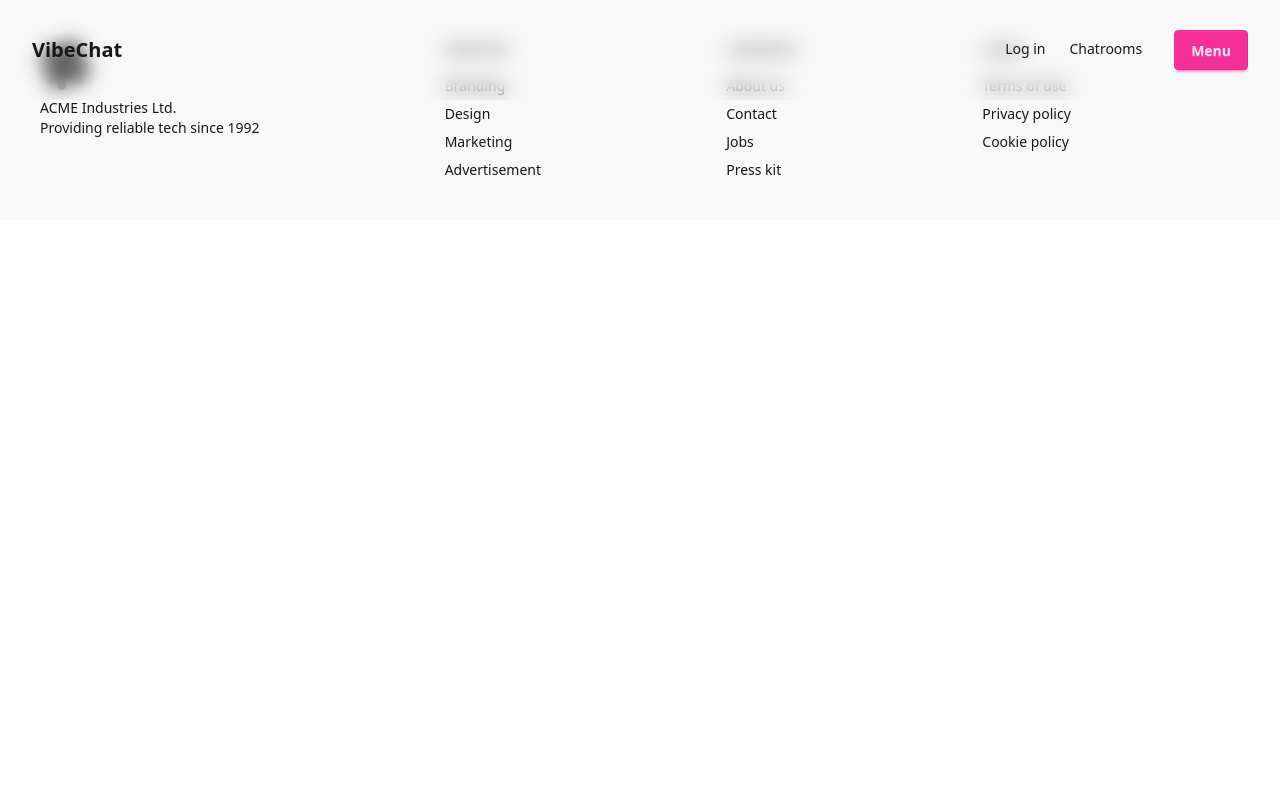
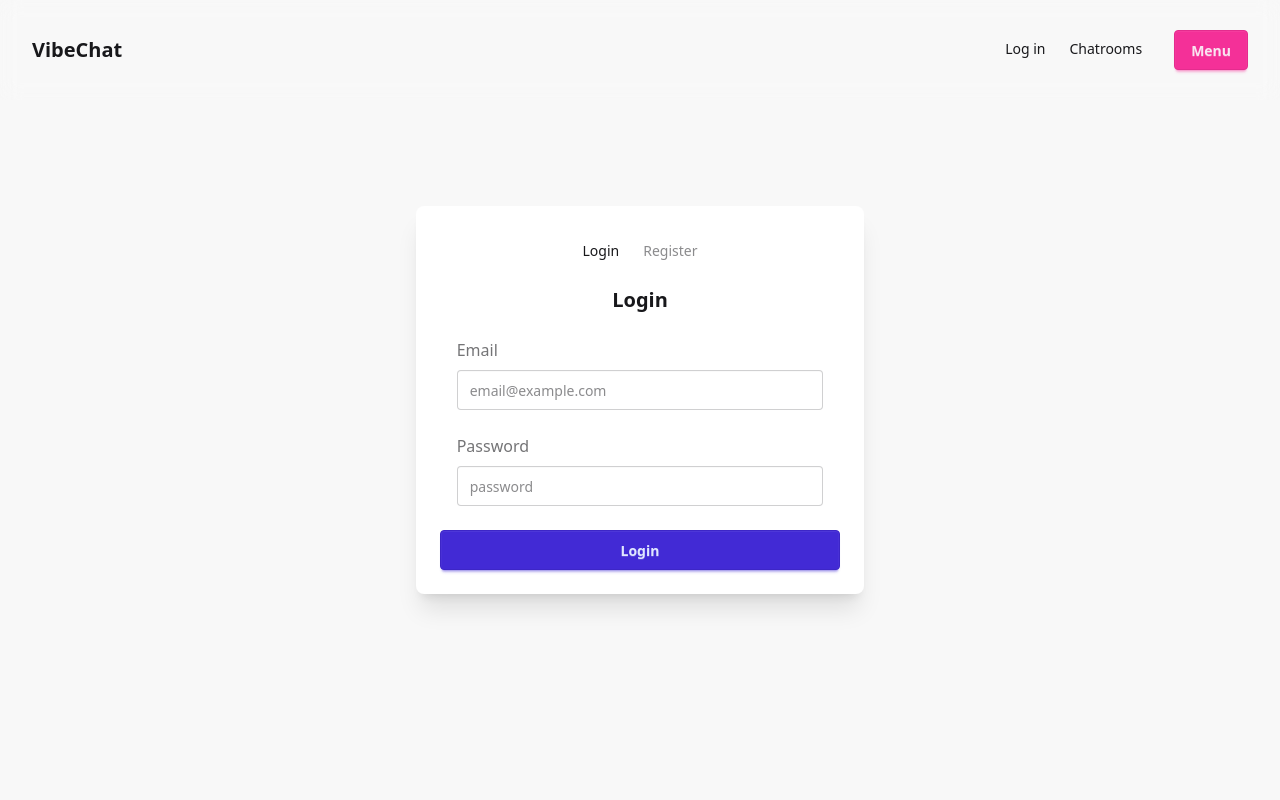
Before and after one commit to BeatrisRah/VibeChat, a React (Vite) app: page /login in a window 1280 px wide. Shown: the top 800 px of the page. Built offline with nearby package versions, Linux system fonts and the light colour scheme.

Commit message:
Auth form

```diff
--- a/src/App.jsx
+++ b/src/App.jsx
@@ -3,6 +3,7 @@ import Footer from "./components/Footer"
 import Navigation from "./components/Navigation"
 import Hero from "./pages/Hero"
 import ChatroomSection from "./pages/chatroom/ChatroomSection"
+import AuthForm from "./pages/auth/AuthForm"
 
 function App() {
 
@@ -12,6 +13,7 @@ function App() {
       <Routes>
         <Route path="/" element={<Hero />} />
         <Route path="/chatrooms" element={<ChatroomSection />} />
+        <Route path="/login" element={<AuthForm />} />
       </Routes>
 
       <Footer />
--- /dev/null
+++ b/src/pages/auth/AuthForm.jsx
@@ -0,0 +1,72 @@
+import { useState } from "react";
+
+export default function AuthForm() {
+    const [tab, setTab] = useState("login");
+
+    return (
+        <div className="flex items-center justify-center min-h-screen bg-base-200">
+            <div className="w-full max-w-md p-6 bg-base-100 shadow-xl rounded-box">
+                <div role="tablist" className="tabs tabs-boxed mb-4 flex justify-center">
+                    <button
+                        role="tab"
+                        className={`tab ${tab === "login" ? "tab-active" : ""}`}
+                        onClick={() => setTab("login")}
+                    >
+                        Login
+                    </button>
+                    <button
+                        role="tab"
+                        className={`tab ${tab === "register" ? "tab-active" : ""}`}
+                        onClick={() => setTab("register")}
+                    >
+                        Register
+                    </button>
+                </div>
+
+                {tab === "login" && (
+                    <form className="space-y-6">
+                        <h2 className="text-xl font-bold text-center">Login</h2>
+                        <div className="form-control w-11/12 mx-auto space-y-2">
+                            <label className="label">
+                                <span className="label-text">Email</span>
+                            </label>
+                            <input type="email" placeholder="email@example.com" className="input input-bordered w-full" required />
+                        </div>
+                        <div className="form-control w-11/12 mx-auto space-y-2">
+                            <label className="label">
+                                <span className="label-text">Password</span>
+                            </label>
+                            <input type="password" placeholder="password" className="input input-bordered w-full" required />
+                        </div>
+                        <button type="submit" className="btn btn-primary w-full">Login</button>
+                    </form>
+                )}
+
+                {tab === "register" && (
+                    <form className="space-y-6">
+                        <h2 className="text-xl font-bold text-center">Register</h2>
+                        <div className="form-control w-11/12 mx-auto space-y-2">
+                            <label className="label">
+                                <span className="label-text">Username</span>
+                            </label>
+                            <input type="text" placeholder="Your username" className="input input-bordered w-full" required />
+                        </div>
+                        <div className="form-control w-11/12 mx-auto space-y-2">
+                            <label className="label">
+                                <span className="label-text">Email</span>
+                            </label>
+                            <input type="email" placeholder="email@example.com" className="input input-bordered w-full" required />
+                        </div>
+                        <div className="form-control w-11/12 mx-auto space-y-2">
+                            <label className="label">
+                                <span className="label-text">Password</span>
+                            </label>
+                            <input type="password" placeholder="password" className="input input-bordered w-full" required />
+                        </div>
+                        <button type="submit" className="btn btn-secondary w-full">Register</button>
+                    </form>
+                )}
+            </div>
+        </div>
+    );
+}
```
